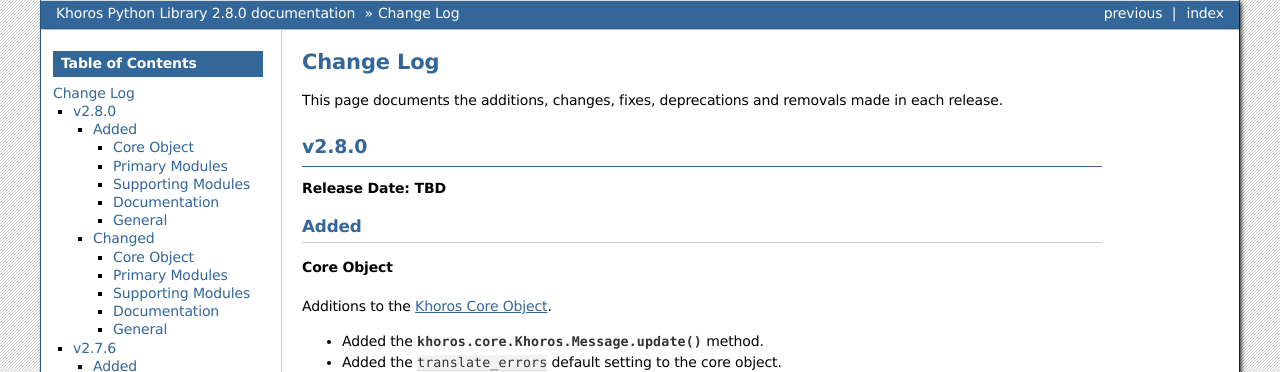
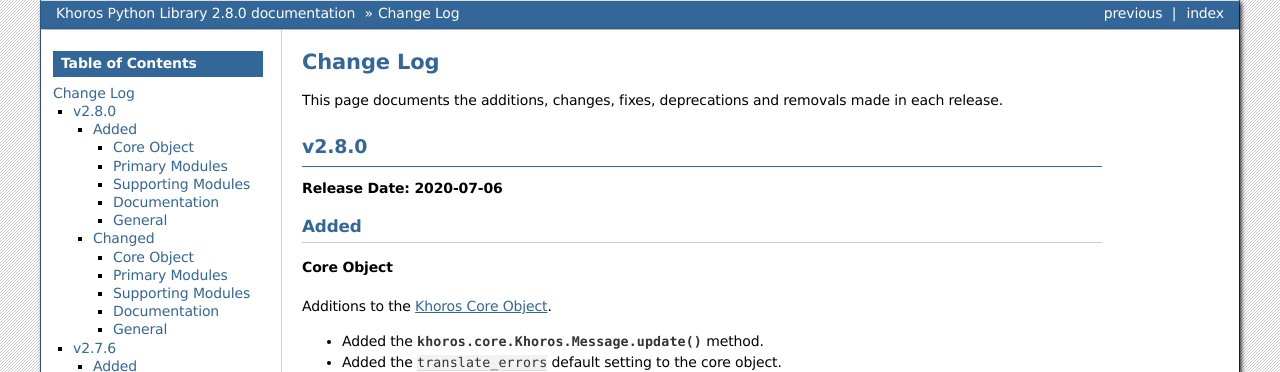
Before and after one commit to jeffshurtliff/khoros, a Sphinx documentation site: the page built from docs/changelog.rst, in a window 1280 px wide and 900 px high. Shown: the top 372 px of the window. Built offline with Sphinx 7.4.7, drawn with Linux system fonts in a browser that asks for light colours.

Commit message:
Merged the 2.8.0 branch with master and added today as the 2.8.0 release date

```diff
--- a/docs/changelog.rst
+++ b/docs/changelog.rst
@@ -6,7 +6,7 @@
 ******
 v2.8.0
 ******
-**Release Date: TBD**
+**Release Date: 2020-07-06**
 
 Added
 =====
```
